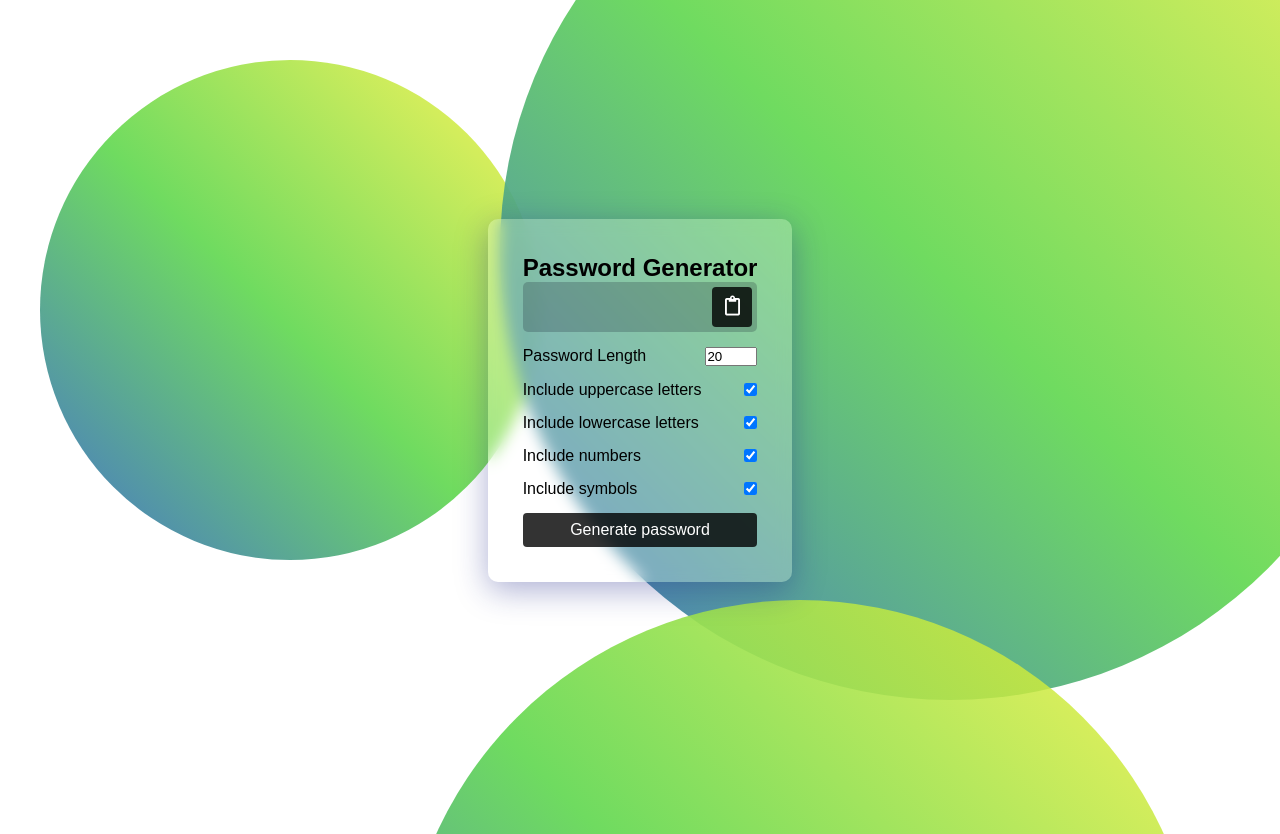
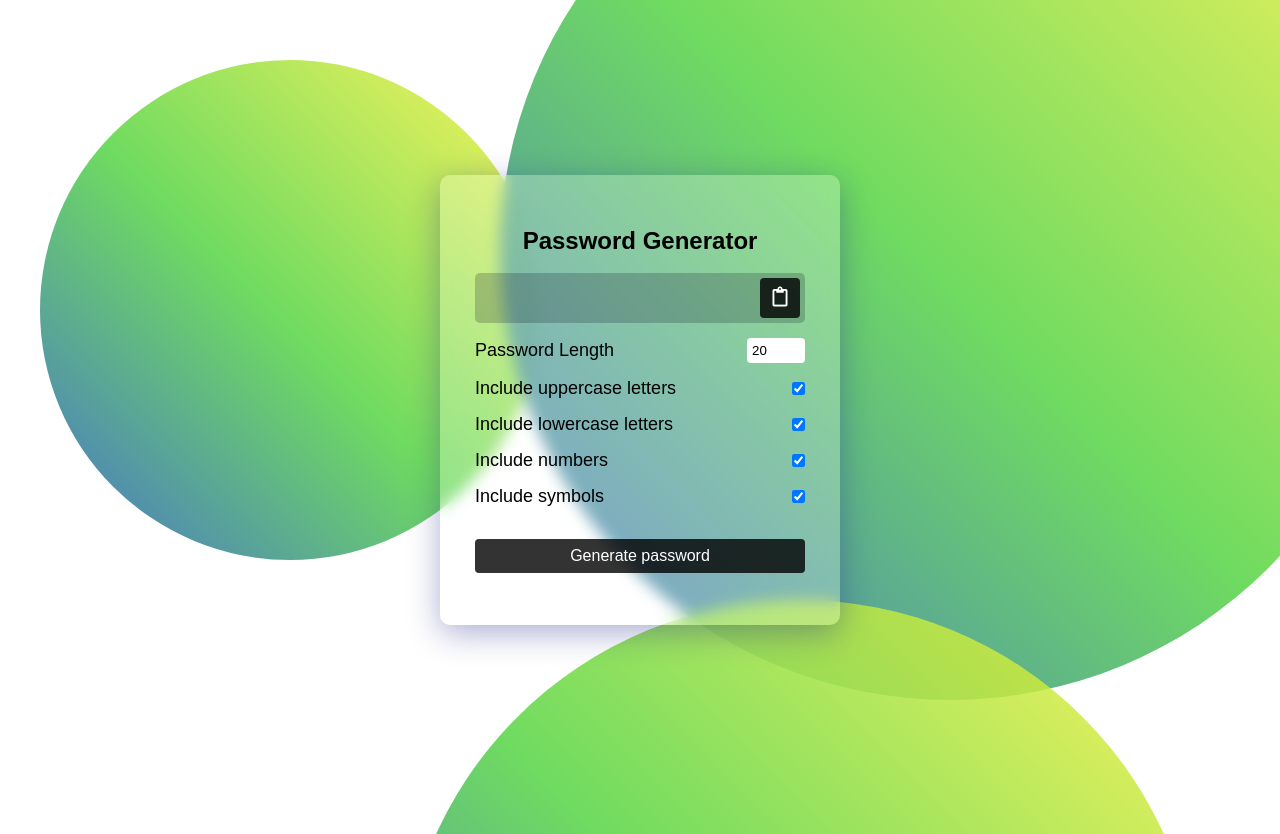
Before and after one commit to GutuGaluppo/password_generator, a plain HTML site: page index.html in a window 1280 px wide. Shown: the top 834 px of the page. Drawn offline with Linux system fonts and the light colour scheme; a web font is replaced by a local one.

Commit message:
fixed container size

```diff
--- a/style.css
+++ b/style.css
@@ -28,6 +28,9 @@ body {
 		rgba(253, 242, 45, 0.7861519607843137) 100%
 	);
 }
+h2{
+	margin: auto;
+}
 
 #c1 {
 	top: 60px;
@@ -55,6 +58,11 @@ body {
 	backdrop-filter: blur(7.5px);
 	-webkit-backdrop-filter: blur(7.5px);
 	border-radius: 10px;
+	width: 400px;
+	height: 450px;
+	display: flex;
+	flex-direction: column;
+	justify-content: center;
 }
 
 .result-container {
@@ -99,6 +107,7 @@ body {
 .btn-large {
 	display: block;
 	width: 100%;
+	margin: auto;
 }
 
 .setting {
@@ -107,3 +116,13 @@ body {
 	align-items: center;
 	margin: 15px 0;
 }
+
+input {
+	padding: 5px;
+	border-radius: 4px;
+	border: none;
+}
+
+label {
+	font-size: 18px;
+}
```
